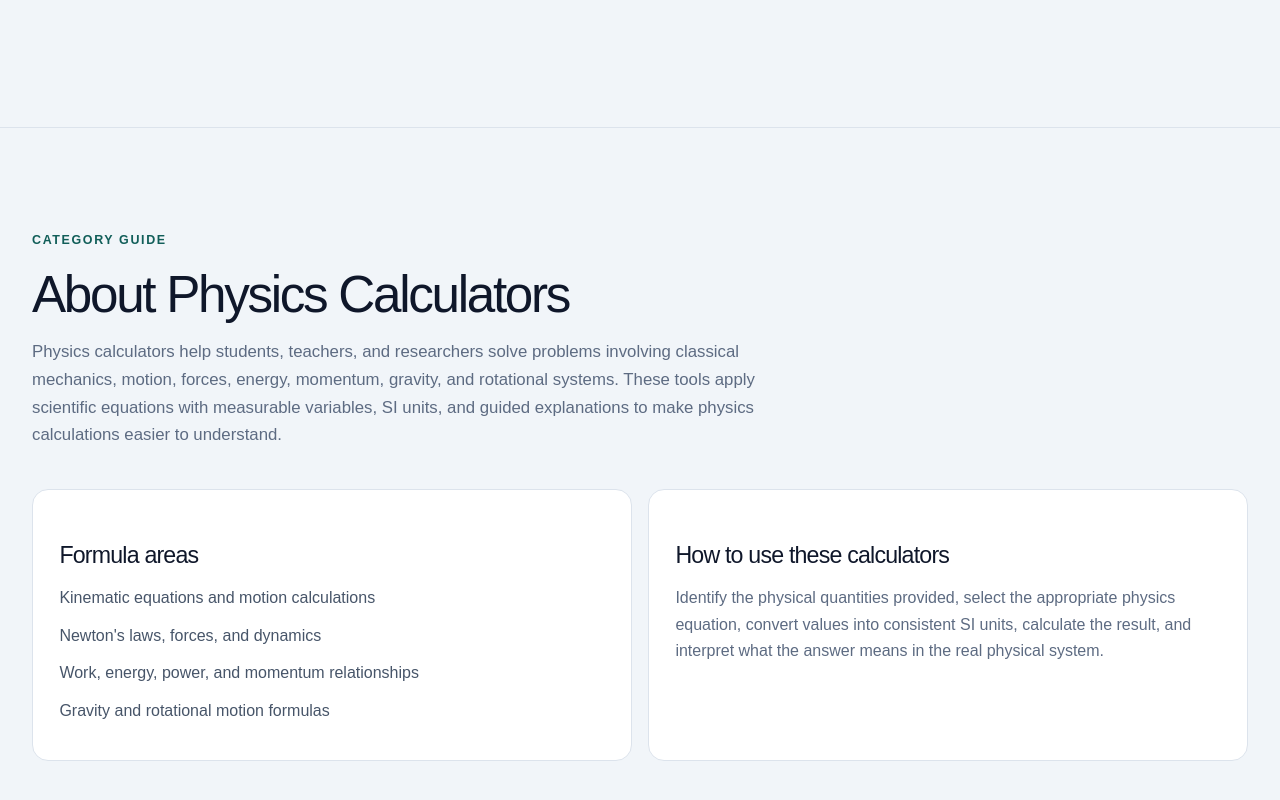
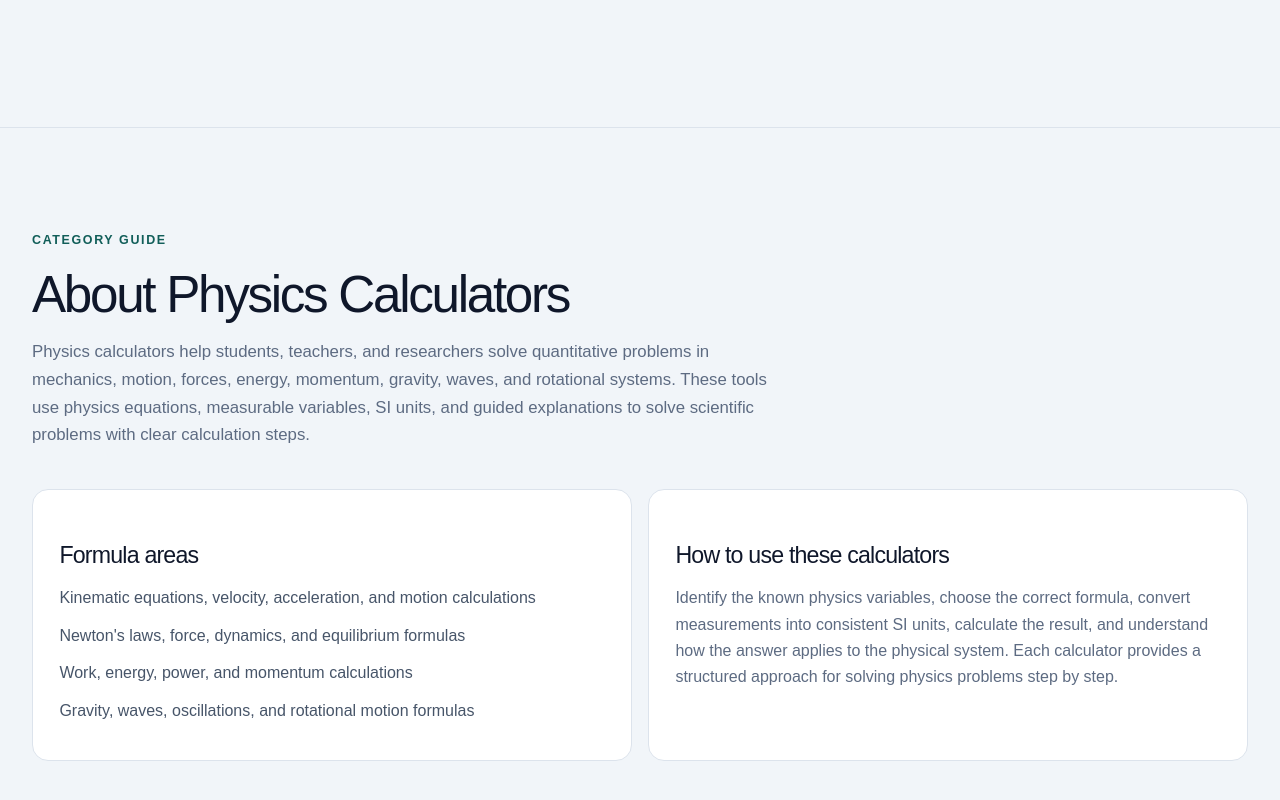
Before and after one commit to deeplevelpro-cpu/tools-for-science-lab, a Next.js app: page /calculators/physics in a window 1280 px wide. Shown: the part 854-1654 px from the top of the page. Built offline with nearby package versions, Linux system fonts and the light colour scheme; no server answers.

Commit message:
Improve physics calculator hub SEO content

```diff
--- a/src/app/calculators/physics/page.tsx
+++ b/src/app/calculators/physics/page.tsx
@@ -16,14 +16,14 @@ const category = calculatorCategories.find(
 const pagePath = "/calculators/physics";
 
 export const metadata: Metadata = {
-  title: "Physics Calculators | Motion, Force, Energy & Formula Tools",
-  description: "Physics calculators for motion, force, energy, and mechanics with formulas, equations, examples, units, and step-by-step solutions for students and teachers.",
+  title: "Physics Calculator | Motion, Force, Energy & Formula Solvers",
+  description: "Physics calculator collection for mechanics, motion, force, energy, waves, and scientific formulas. Solve physics problems with equations, units, examples, and step-by-step calculations.",
   alternates: {
     canonical: pagePath,
   },
   openGraph: {
     title: category.name,
-    description: "Physics calculators for motion, force, energy, and mechanics with formulas, equations, examples, units, and step-by-step solutions for students and teachers.",
+    description: "Physics calculator collection for mechanics, motion, force, energy, waves, and scientific formulas. Solve physics problems with equations, units, examples, and step-by-step calculations.",
     type: "website",
     url: absoluteUrl(pagePath),
   },
@@ -36,7 +36,7 @@ export const metadata: Metadata = {
     card: "summary_large_image",
     title: "ScienceCalcHub",
     description:
-      "Physics calculators for equations, motion, force, energy, mechanics, and scientific problem solving with formulas and explanations.",
+      "Free physics calculators for motion, mechanics, force, energy, and scientific equations with formulas and step-by-step solutions.",
   },
 };
 
--- a/src/content/calculators/categories.ts
+++ b/src/content/calculators/categories.ts
@@ -15,22 +15,25 @@ export const calculatorCategories: readonly CalculatorCategory[] = [
     name: "Physics Calculators",
     category: "Physics",
     description:
-      "Solve physics problems involving motion, forces, energy, momentum, rotation, and measurement using accurate educational calculators.",
+      "Use physics calculators for motion, mechanics, force, energy, momentum, waves, gravity, and scientific formulas with step-by-step calculations, equations, and SI unit conversions.",
     introduction:
-      "Physics calculators help students, teachers, and researchers solve problems involving classical mechanics, motion, forces, energy, momentum, gravity, and rotational systems. These tools apply scientific equations with measurable variables, SI units, and guided explanations to make physics calculations easier to understand.",
+      "Physics calculators help students, teachers, and researchers solve quantitative problems in mechanics, motion, forces, energy, momentum, gravity, waves, and rotational systems. These tools use physics equations, measurable variables, SI units, and guided explanations to solve scientific problems with clear calculation steps.",
     formulaAreas: [
-      "Kinematic equations and motion calculations",
-      "Newton's laws, forces, and dynamics",
-      "Work, energy, power, and momentum relationships",
-      "Gravity and rotational motion formulas",
+      "Kinematic equations, velocity, acceleration, and motion calculations",
+      "Newton's laws, force, dynamics, and equilibrium formulas",
+      "Work, energy, power, and momentum calculations",
+      "Gravity, waves, oscillations, and rotational motion formulas",
     ],
     learningGuidance:
-      "Identify the physical quantities provided, select the appropriate physics equation, convert values into consistent SI units, calculate the result, and interpret what the answer means in the real physical system.",
+      "Identify the known physics variables, choose the correct formula, convert measurements into consistent SI units, calculate the result, and understand how the answer applies to the physical system. Each calculator provides a structured approach for solving physics problems step by step.",
     keywords: [
+      "physics calculator",
       "physics calculators",
       "physics formulas",
-      "mechanics calculators",
-      "energy calculators",
+      "mechanics calculator",
+      "motion calculator",
+      "energy calculator",
+      "physics formula calculator",
     ],
   },
   {
```
